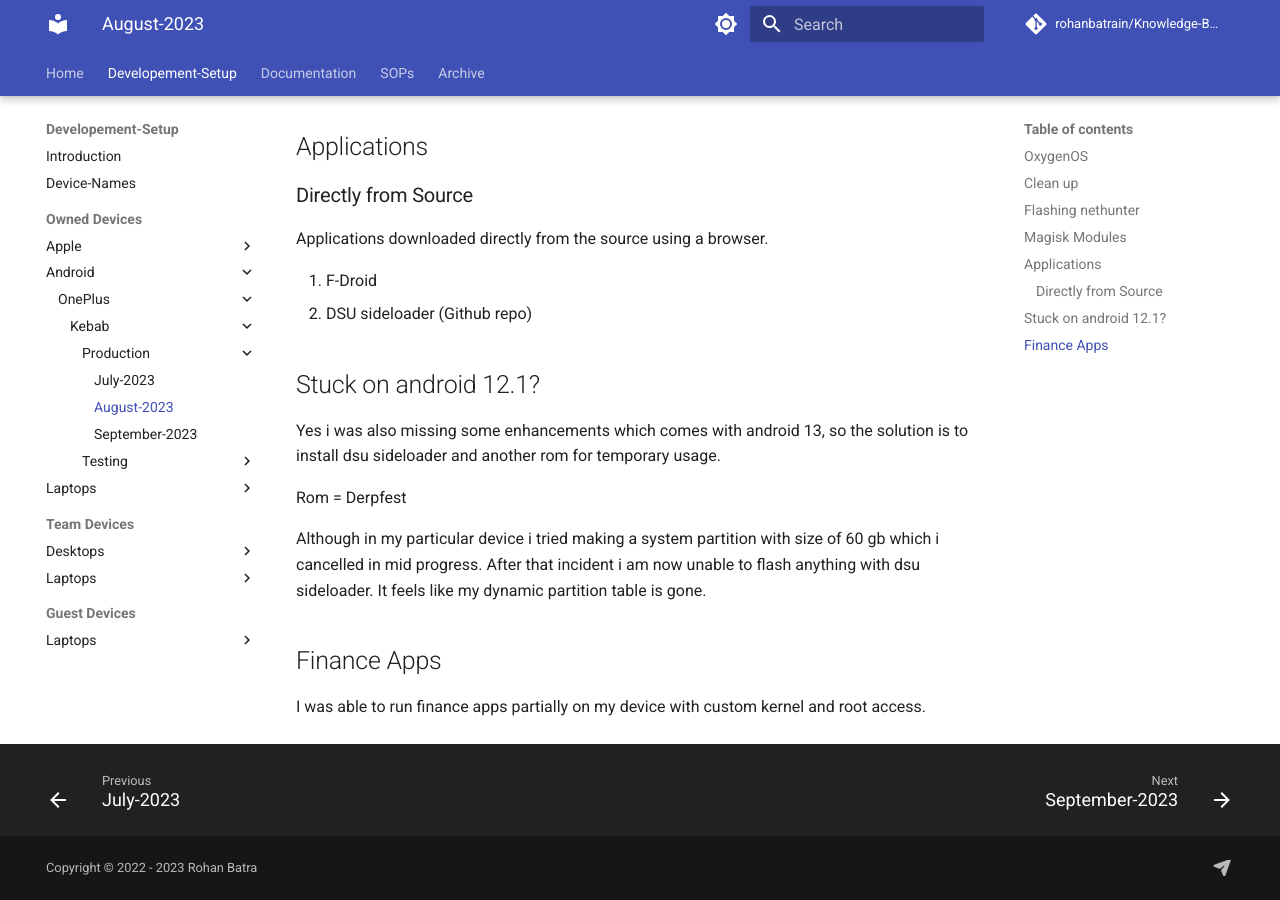
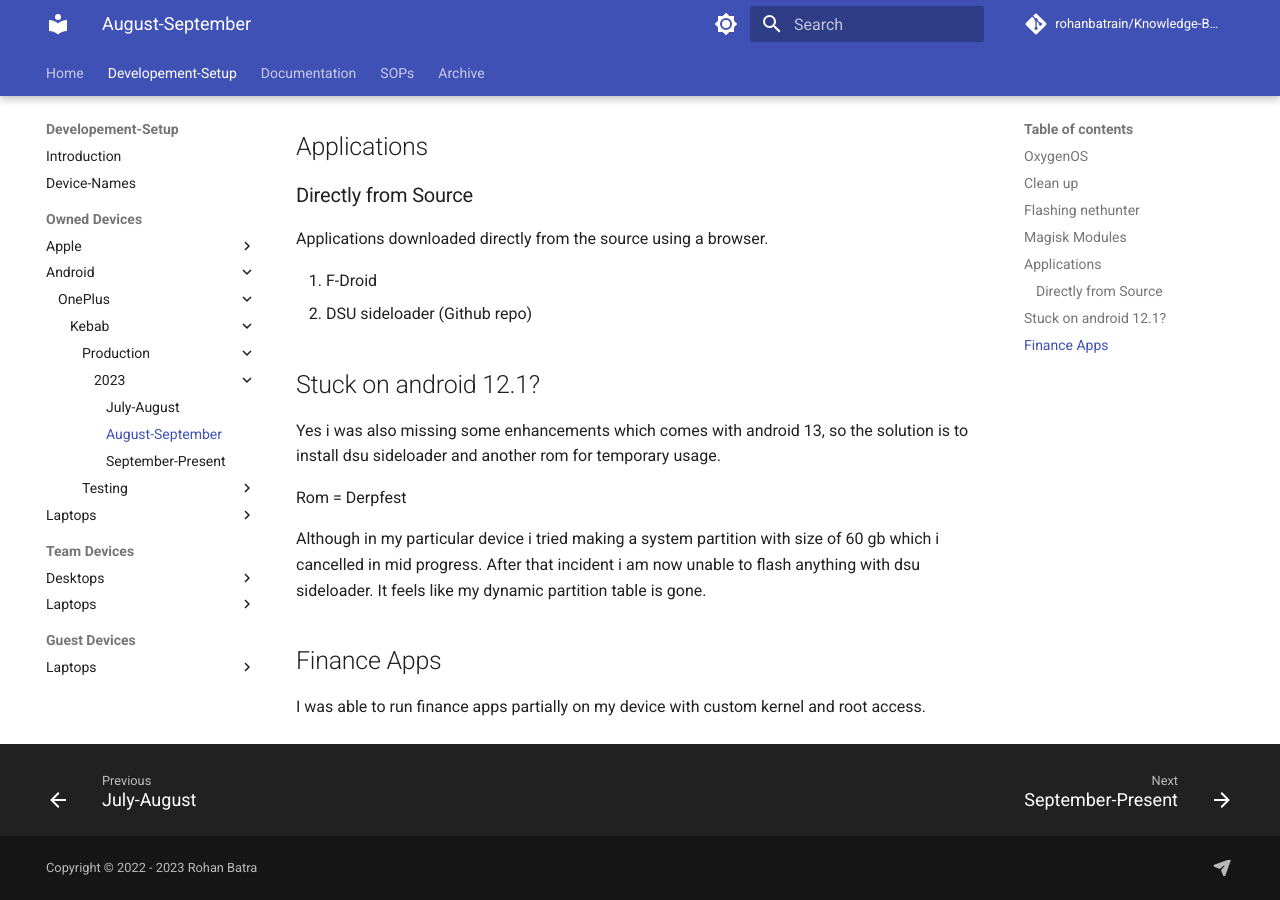
Before and after one commit to rohanbatrain/knowledge-base, an MkDocs documentation site: the page built from docs/Developement-Setup/Owned-Devices/Android/One-Plus/Kebab/Production/2023/August/production.md, in a window 1280 px wide and 900 px high, scrolled down 869 px. Built offline with MkDocs 1.6.1 and Material for MkDocs 9.7.7, drawn with Linux system fonts in a browser that asks for light colours; nearby versions of some CDN libraries; library files that are not in the unit come from our copies; comment, search, counter and statistics services are not loaded; part of the change alters nothing that is shown; some of the changed text lies outside the part shown.

Commit message:
Update mkdocs.yml

```diff
--- a/mkdocs.yml
+++ b/mkdocs.yml
@@ -71,17 +71,19 @@ nav:
         - Apple:
           - Iphone:
             - Iphone-6s:
-              - August-2023:
-                - Production: "Developement-Setup/Owned-Devices/Apple/Iphone/6s/2023/August/Production.md"
-              - September-2023:
-                - Production: "Developement-Setup/Owned-Devices/Apple/Iphone/6s/2023/September/Production.md"
+              - 2023:
+                - August:
+                  - Production: "Developement-Setup/Owned-Devices/Apple/Iphone/6s/2023/August/Production.md"
+                - September-Present:
+                  - Production: "Developement-Setup/Owned-Devices/Apple/Iphone/6s/2023/September/Production.md"
         - Android:
           - OnePlus:
             - Kebab:
                 - Production:
-                  - July-2023: "Developement-Setup/Owned-Devices/Android/One-Plus/Kebab/Production/2023/July/production.md"
-                  - August-2023: "Developement-Setup/Owned-Devices/Android/One-Plus/Kebab/Production/2023/August/production.md"
-                  - September-2023: "Developement-Setup/Owned-Devices/Android/One-Plus/Kebab/Production/2023/September/production.md"
+                  - 2023:
+                    - July-August: "Developement-Setup/Owned-Devices/Android/One-Plus/Kebab/Production/2023/July/production.md"
+                    - August-September: "Developement-Setup/Owned-Devices/Android/One-Plus/Kebab/Production/2023/August/production.md"
+                    - September-Present: "Developement-Setup/Owned-Devices/Android/One-Plus/Kebab/Production/2023/September/production.md"
                 - Testing:
                   - Fresh-Device : "Developement-Setup/Owned-Devices/Android/One-Plus/Kebab/Testing/fresh-device.md"
                   - Evolution-X : "Developement-Setup/Owned-Devices/Android/One-Plus/Kebab/Testing/evolution-x.md"
@@ -89,31 +91,35 @@ nav:
                   - Lineage-OS : "Developement-Setup/Owned-Devices/Android/One-Plus/Kebab/Testing/lineage-os.md"
         - Laptops:
           - Dell:
-            - June-2023:
-              - Latitude-E6420: "Developement-Setup/Owned-Devices/Laptops/Dell/2023/June/Dell-Latitude-E6420.md"
+            - 2023:
+              - June:
+                - Latitude-E6420: "Developement-Setup/Owned-Devices/Laptops/Dell/2023/June/Dell-Latitude-E6420.md"
           - MSI:
-            - August-2023:
-              - GF63-Thin: "Developement-Setup/Owned-Devices/Laptops/MSI/2023/August/Introduction.md"
-              - Micron:
-                - Windows-11: "Developement-Setup/Owned-Devices/Laptops/MSI/2023/August/Micron-Drive/Windows-11.md"
-                - Manjaro: "Developement-Setup/Owned-Devices/Laptops/MSI/2023/August/Micron-Drive/Manjaro.md"
-              - Crucial:
-                - Proxmox: "Developement-Setup/Owned-Devices/Laptops/MSI/2023/August/Crucial-Drive/Proxmox.md"
+            - 2023:
+              - August-Present:
+                - GF63-Thin: "Developement-Setup/Owned-Devices/Laptops/MSI/2023/August/Introduction.md"
+                - Micron:
+                  - Windows-11: "Developement-Setup/Owned-Devices/Laptops/MSI/2023/August/Micron-Drive/Windows-11.md"
+                  - Manjaro: "Developement-Setup/Owned-Devices/Laptops/MSI/2023/August/Micron-Drive/Manjaro.md"
+                - Crucial:
+                  - Proxmox: "Developement-Setup/Owned-Devices/Laptops/MSI/2023/August/Crucial-Drive/Proxmox.md"
       - Team Devices:
         #- Android
         - Desktops:
           - Vina:
-            - July-2023:
-              - Installation: "Developement-Setup/Team-Devices/Desktops/Vina/Production/July/Installation.md"
-              - Post-Installation: "Developement-Setup/Team-Devices/Desktops/Vina/Production/July/Post-Installation.md"
-            - September-2023:
-              - Installation: "Developement-Setup/Team-Devices/Desktops/Vina/Production/September/Installation.md"
+            - 2023:
+              - July-September:
+                - Installation: "Developement-Setup/Team-Devices/Desktops/Vina/Production/July/Installation.md"
+                - Post-Installation: "Developement-Setup/Team-Devices/Desktops/Vina/Production/July/Post-Installation.md"
+              - September-Present:
+                - Installation: "Developement-Setup/Team-Devices/Desktops/Vina/Production/September/Installation.md"
         - Laptops:
           - Apple:
             - MacBook-Air:
               - M2-13-inch:
-                - September-2023:
-                  - Production: "Developement-Setup/Team-Devices/Laptops/Apple/MacBook-Air/M2-13-inch/2023/September/Production.md"
+                - 2023:
+                  - September-Present:
+                    - Production: "Developement-Setup/Team-Devices/Laptops/Apple/MacBook-Air/M2-13-inch/2023/September/Production.md"
       - Guest Devices:
         - Laptops:
           - HP-Pavilion-Convertable-360: "Developement-Setup/Guest-Devices/Laptops/HP-Pavilion-360-Convertable.md"
```
